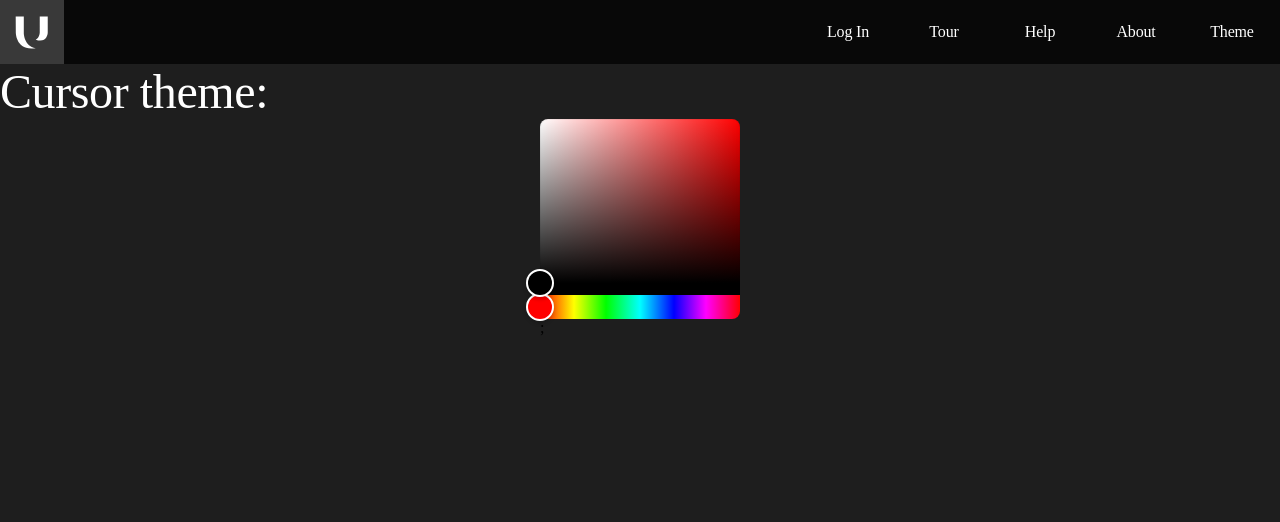
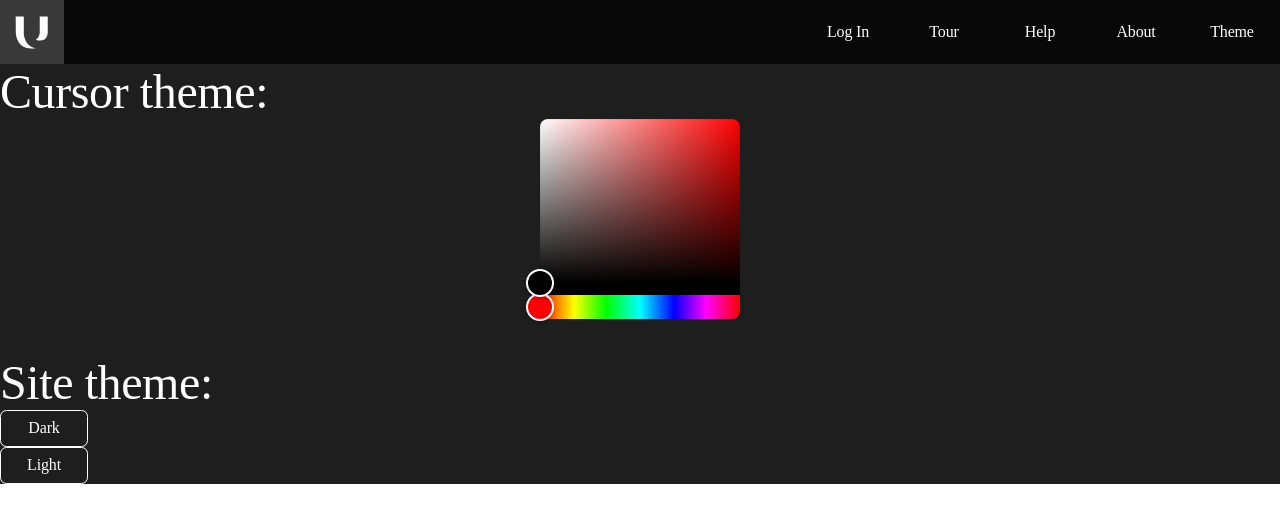
Before and after one commit to Myles-Trevino/WWI-Underground, a Next.js app: page /theme in a window 1280 px wide. Shown: the top 522 px of the page. Built offline with nearby package versions, Linux system fonts and the light colour scheme; a web font is replaced by a local one.

Commit message:
works if you don't refresh/close tab ever

```diff
--- a/common/styles/general.scss
+++ b/common/styles/general.scss
@@ -23,7 +23,6 @@
 
 html, body { height: 100%; }
 
-html { background-color: var(--background-color); }
 
 p, a { user-select: text; }
 
--- /dev/null
+++ b/common/styles/themes.module.scss
@@ -0,0 +1,27 @@
+.dark {
+	background-color: var(--background-color);
+    --background-color: rgb(30, 30, 30);
+	--tile-color: rgba(0, 0, 0, 0.75);
+	--overlay-color: var(--tile-color);
+	--text-color: rgba(255, 255, 255);
+	--accent-color: rgb(217, 255, 0);
+	--hover-color: rgba(255, 255, 255, 0.2);
+	--hover-alternate-color: rgb(64, 64, 64, 0.76);
+	--selection-color: rgba(255, 255, 255, 0.2);
+	--link-underline-color: rgba(255, 255, 255, 0.5);
+	--error-color: rgb(255, 0, 0);
+}
+
+.light {
+	background-color: var(--background-color);
+    --background-color: rgba(184, 184, 184, 0.37);
+	--tile-color: rgba(214, 214, 214, 0.829);
+	--overlay-color: var(--tile-color);
+	--text-color: rgba(0, 0, 0);
+	--accent-color: rgb(217, 255, 0);
+	--hover-color: rgba(255, 255, 255, 0.2);
+	--hover-alternate-color: rgb(64, 64, 64, 0.76);
+	--selection-color: rgba(255, 255, 255, 0.2);
+	--link-underline-color: rgba(255, 255, 255, 0.5);
+	--error-color: rgb(255, 0, 0);
+}
--- a/common/styles/variables.scss
+++ b/common/styles/variables.scss
@@ -6,16 +6,6 @@
 
 
 :root {
-	--background-color: rgb(30, 30, 30);
-	--tile-color: rgba(0, 0, 0, 0.75);
-	--overlay-color: var(--tile-color);
-	--text-color: rgba(255, 255, 255);
-	--accent-color: rgb(217, 255, 0);
-	--hover-color: rgba(255, 255, 255, 0.2);
-	--hover-alternate-color: rgb(64, 64, 64, 0.76);
-	--selection-color: rgba(255, 255, 255, 0.2);
-	--link-underline-color: rgba(255, 255, 255, 0.5);
-	--error-color: rgb(255, 0, 0);
 
 	--very-small-gap: .5rem;
 	--small-gap: 1rem;
--- a/pages/_app.tsx
+++ b/pages/_app.tsx
@@ -14,10 +14,32 @@ import Message from '../components/common/message/message';
 import '../common/styles/variables.scss';
 import '../common/styles/text.scss';
 import '../common/styles/general.scss';
+import Themes from '../common/styles/themes.module.scss';
+import Cookies from 'js-cookie';
+export default function App({Component, pageProps}: AppProps): JSX.Element {
+	console.log(Cookies.get('theme'));
+	if(Cookies.get('theme') === 'light'){
+		return <div className={Themes.light}>
+
+			{/* Head. */}
+			<Head>
+				<link rel="icon" type="image/x-icon" href="favicon.png"/>
+			</Head>
+
+			{/* Navbar. */}
+			<Navbar/>
+
+			{/* Page. */}
+
+			<Component {...pageProps}/>
+
+			{/* Message. */}
+			<Message/>
 
 
-export default function App({Component, pageProps}: AppProps): JSX.Element {
-	return <>
+		</div>;
+	}
+	return <div className={Themes.dark}>
 
 		{/* Head. */}
 		<Head>
@@ -28,9 +50,13 @@ export default function App({Component, pageProps}: AppProps): JSX.Element {
 		<Navbar/>
 
 		{/* Page. */}
+
 		<Component {...pageProps}/>
 
 		{/* Message. */}
 		<Message/>
-	</>;
+
+
+	</div>;
+
 }
--- a/pages/theme.tsx
+++ b/pages/theme.tsx
@@ -8,18 +8,30 @@
 import {RgbStringColorPicker} from 'react-colorful';
 import Head from 'next/head';
 import Constants from '../common/constants';
-import {useState} from 'react';
 import Cookies from 'js-cookie';
+import React, {useState} from 'react';
+
+
 function setCrosshairColorCookie(color: string): void{
 	Cookies.set('cursorColor', color, {path: '/', expires: 999, sameSite: 'strict'});
 }
 
+function setDarkTheme(): void{
+	Cookies.set('theme', 'dark', {path: '/', expires: 999, sameSite: 'strict'});
+	console.log('set dark');
+}
+
+function setLightTheme(): void{
+	Cookies.set('theme', 'light', {path: '/', expires: 999, sameSite: 'strict'});
+	console.log('set light');
+}
+
 export default function Theme(): JSX.Element {
-	const [color, setColor] = useState('#ffffff');
+	const [color, setColor] = useState(Cookies.get('cursorColor') ?? '#FFFFFF');
 	setCrosshairColorCookie(color);
 
+
 	// Note: this does not save between refreshes. Will do that next, perhaps with a cookie.
-
 	return (<>
 
 		{/* Head. */}
@@ -29,7 +41,10 @@ export default function Theme(): JSX.Element {
 		{/* Content. */}
 		<h1>Cursor theme:</h1>
 		<div className = "colorPicker">
-			<RgbStringColorPicker color={color} onChange={setColor}/>;
-		</div>
+			<RgbStringColorPicker color={color} onChange={setColor}/>
+		</div><br/><br/>
+		<h1>Site theme:</h1>
+		<button onClick={setDarkTheme}>Dark</button>
+		<button onClick={setLightTheme}>Light</button>
 	</>);
 }
--- a/tsconfig.json
+++ b/tsconfig.json
@@ -34,5 +34,5 @@
 		"**/*.tsx"
 	],
 
-	"exclude": ["node_modules"]
+	"exclude": ["node_modules"],
 }
```
Also changed, not shown: 1 other file (tests, documents, lock files or other folders).
